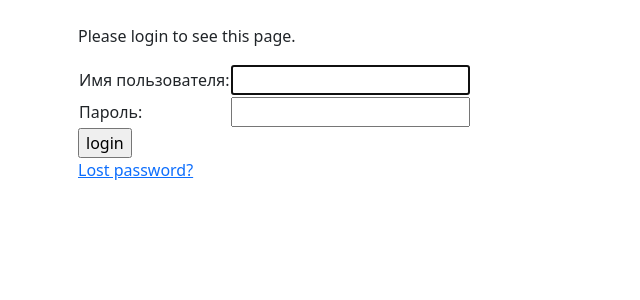
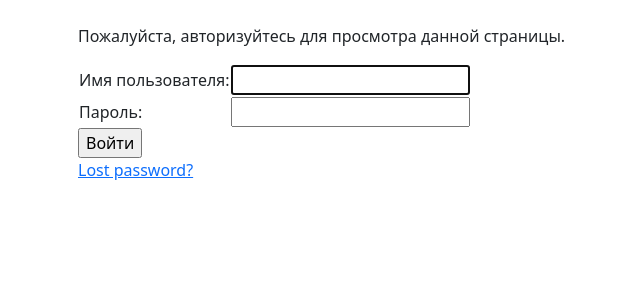
Before and after one commit to JustLooKeD/DPHD, a Django app: page /accounts/login/?next=/ in a window 1280 px wide. Shown: the part 43-343 px from the top of the page, without its empty margins (4-644 px from the left). Run offline with Django 3.2, Linux system fonts and the light colour scheme.

Commit message:
if login

```diff
--- a/DPHD/apps/helpdesk/models.py
+++ b/DPHD/apps/helpdesk/models.py
@@ -36,8 +36,6 @@ class Ticket(models.Model):
     create_date = models.DateTimeField('Дата создания заявки')
     status = models.CharField('Статус заявки', max_length=15)
 
-    # executant = models.ForeignKey(User, null=True, on_delete=models.CASCADE)
-
     def __str__(self):
         return f"{self.title}"
 
--- a/DPHD/apps/helpdesk/urls.py
+++ b/DPHD/apps/helpdesk/urls.py
@@ -5,6 +5,7 @@ from . import views
 urlpatterns = [
     path('', views.index, name='home'),
     path('login', views.login, name='signin'),
+    path('logout', views.logout, name='logout'),
     path('create', views.create, name='create'),
     path('adm', views.adm, name='adm')
 ]
--- a/DPHD/urls.py
+++ b/DPHD/urls.py
@@ -1,8 +1,10 @@
+import debug_toolbar
 from django.contrib import admin
 from django.urls import path, include
 
 urlpatterns = [
     path('', include('DPHD.apps.helpdesk.urls')),
     path('admin/', admin.site.urls),
-    path('accounts/', include('django.contrib.auth.urls'))
+    path('accounts/', include('django.contrib.auth.urls')),
+    path('__debug__/', include(debug_toolbar.urls))
 ]
--- a/templates/helpdesk/base.html
+++ b/templates/helpdesk/base.html
@@ -23,7 +23,7 @@
                     <ul class="dropdown-menu" aria-labelledby="dropdownMenuButton1">
                         <li><a class="dropdown-item" href="#">Сменить пароль</a></li>
                         <li><hr class="dropdown-divider"></li>
-                        <li><a class="dropdown-item" href="#">Выйти</a></li>
+                        <li><a class="dropdown-item" href="{% url 'logout' %}">Выйти</a></li>
                     </ul>
                 </div>
             {% else %}
--- a/templates/helpdesk/index.html
+++ b/templates/helpdesk/index.html
@@ -6,4 +6,5 @@
 
 {% block main %}
     <h1>Список моих заявок</h1>
+    {{ user.get_all_permissions }}
 {% endblock %}
--- a/templates/registration/login.html
+++ b/templates/registration/login.html
@@ -3,15 +3,14 @@
 {% block main %}
 
 {% if form.errors %}
-  <p>Your username and password didn't match. Please try again.</p>
+  <p>Лоиг или пароль неверные.</p>
 {% endif %}
 
 {% if next %}
   {% if user.is_authenticated %}
-    <p>Your account doesn't have access to this page. To proceed,
-    please login with an account that has access.</p>
+    <p>Вы не имеете доступа к данной странице. В случае возникновения проблемы, обратитесь к вашему администратору.</p>
   {% else %}
-    <p>Please login to see this page.</p>
+    <p>Пожалуйста, авторизуйтесь для просмотра данной страницы.</p>
   {% endif %}
 {% endif %}
 
@@ -30,7 +29,7 @@
 </tr>
 </table>
 
-<input type="submit" value="login" />
+<input type="submit" value="Войти" />
 <input type="hidden" name="next" value="{{ next }}" />
 </form>
 
```
Also changed, not shown: DPHD/apps/helpdesk/views.py (+8 -1 lines), DPHD/settings.py (+7 -0 lines), db.sqlite3 (added), 1 other file.
